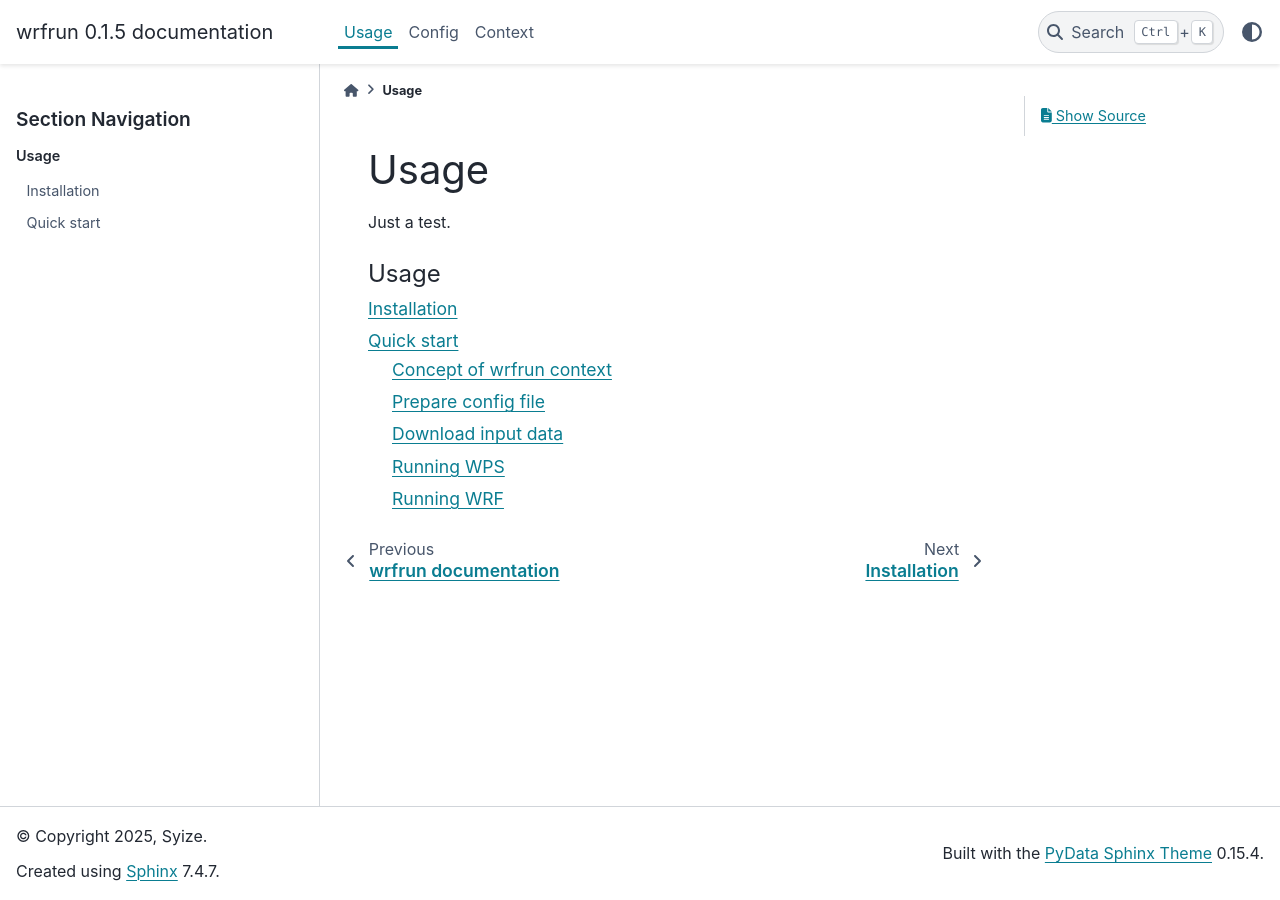
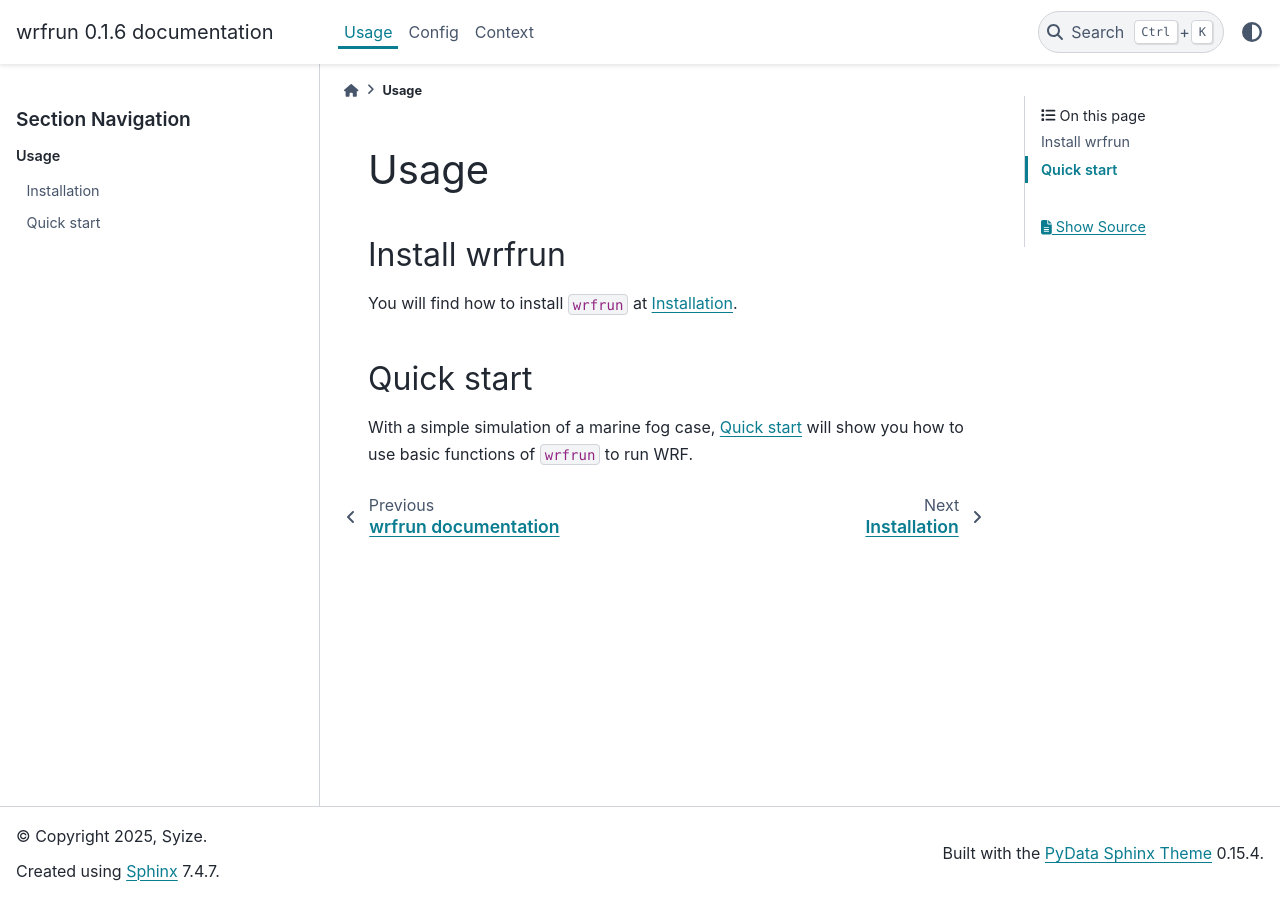
Before and after one commit to wrfrun/wrfrun, a Sphinx documentation site: the page built from docs/source/usage/index.rst, in a window 1280 px wide. Built offline with Sphinx 7.4.7 and the PyData theme 0.15.4, drawn with Linux system fonts in a browser that asks for light colours.

Commit message:
change log
Changes:

    docs/*: Update docs.

```diff
--- a/docs/source/conf.py
+++ b/docs/source/conf.py
@@ -9,7 +9,7 @@
 project = 'wrfrun'
 copyright = '2025, Syize'
 author = 'Syize'
-release = '0.1.5'
+release = '0.1.6'
 
 # -- General configuration ---------------------------------------------------
 # https://www.sphinx-doc.org/en/master/usage/configuration.html#general-configuration
--- a/docs/source/usage/index.rst
+++ b/docs/source/usage/index.rst
@@ -1,11 +1,20 @@
 Usage
 #####
 
-Just a test.
+Install wrfrun
+**************
+
+You will find how to install ``wrfrun`` at :doc:`installation`.
+
+Quick start
+***********
+
+With a simple simulation of a marine fog case, :doc:`quick_start` will show you how to use basic functions of ``wrfrun`` to run WRF.
 
 .. toctree::
    :maxdepth: 2
    :caption: Usage
+   :hidden:
 
    installation
    quick_start
--- a/docs/source/usage/installation.rst
+++ b/docs/source/usage/installation.rst
@@ -1,10 +1,7 @@
 Installation
 ############
 
-.. warning::
-   One of ``wrfrun``'s dependency libraries, ``seafog``, has not yet been uploaded to PyPI. ``wrfrun``'s extension ``wrfrun.extension.goos_sst`` uses the function from it to download sea surface temperature data from GOOS.
-
-You can install ``wrfrun`` using ``pip``
+You can install ``wrfrun`` using ``pip``.
 
 .. code-block:: bash
 
```
